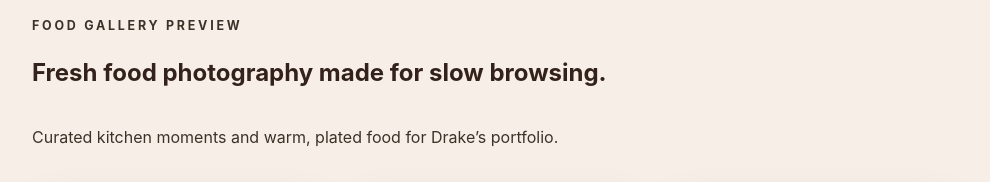
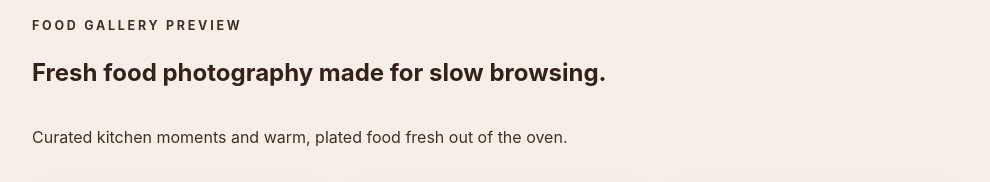
Before and after one commit to drakejrobert-sudo/drakesfood, an Angular app: page / in a window 1280 px wide. Shown: the part 800-982 px from the top of the page, without its empty margins (144-1134 px from the left). Built offline with nearby package versions, Linux system fonts and the light colour scheme.

Commit message:
altering the gallery preview

```diff
--- a/src/app/components/gallery-preview/gallery-preview.component.html
+++ b/src/app/components/gallery-preview/gallery-preview.component.html
@@ -4,7 +4,7 @@
       <p class="eyebrow">Food gallery preview</p>
       <h2 id="gallery-title">Fresh food photography made for slow browsing.</h2>
     </div>
-    <p>Curated kitchen moments and warm, plated food for Drake’s portfolio.</p>
+    <p>Curated kitchen moments and warm, plated food fresh out of the oven.</p>
   </div>
   <div class="gallery-grid">
     @for (item of galleryItems; track item.imageUrl) {
```
